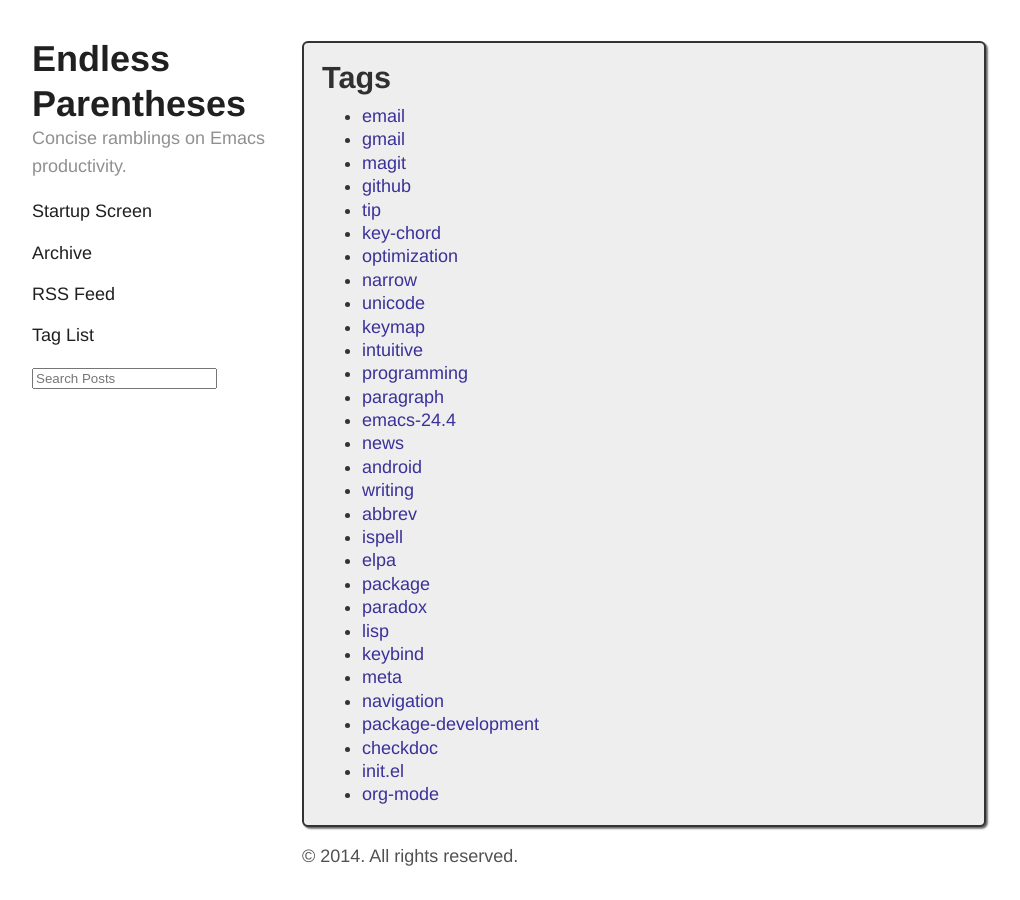
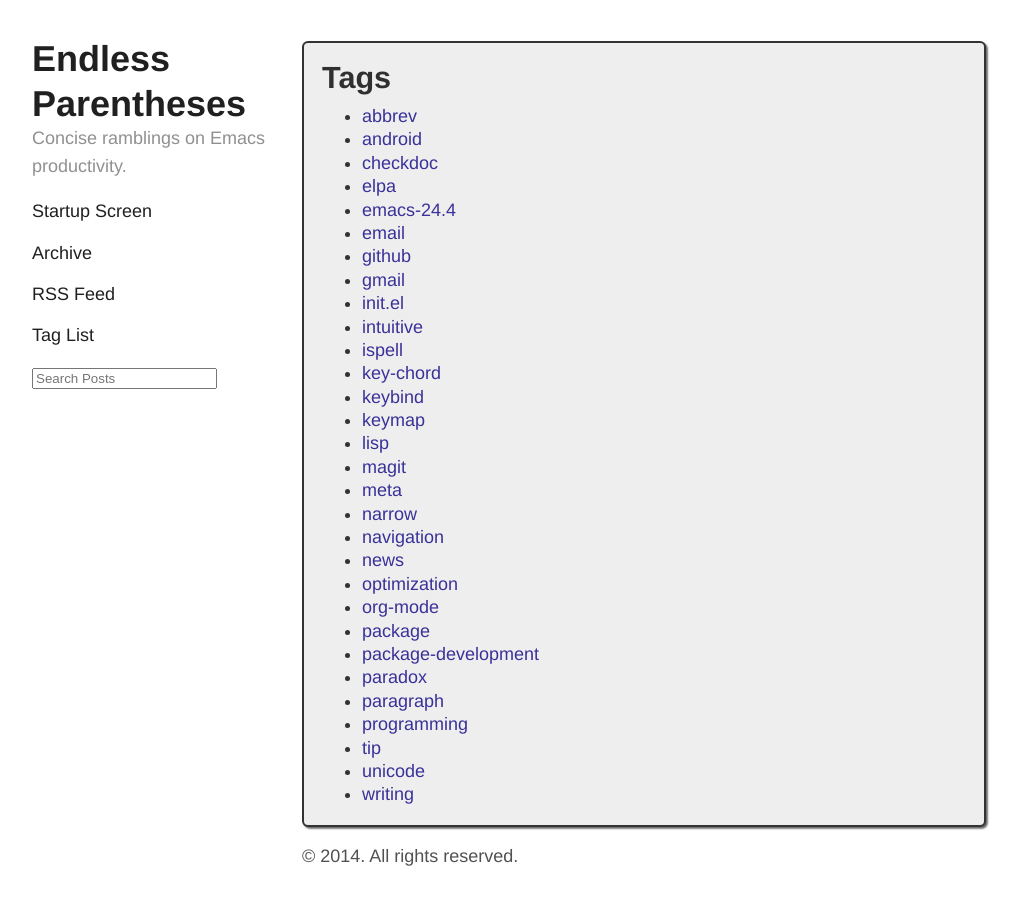
Before and after one commit to Malabarba/EndlessParentheses, a Jekyll site: the page built from tags.html, in a window 1280 px wide. Shown: the whole page, without its empty margins (50-1070 px from the left). Built offline with Jekyll 4.4.1, drawn with Linux system fonts in a browser that asks for light colours; Markdown is read by kramdown in place of the engine named in the settings.

Commit message:
HTML: Sort Tags List

```diff
--- a/tags-expanded.html
+++ b/tags-expanded.html
@@ -3,7 +3,8 @@
 title: Tags Expanded
 ---
 
-{% for tag in site.tags reversed %}
+{% assign sorted_tags = (site.tags | sort:0) %}
+{% for tag in sorted_tags  %}
 <h3 id="{{ tag[0] }}">{{ tag[0] }}</h3>
 <ul class="archive">
 {% for post in tag[1] %}
--- a/tags.html
+++ b/tags.html
@@ -3,7 +3,8 @@
 title: Tags
 ---
 <ul>
-{% for tag in site.tags reversed %}
-<li id="{{ tag[0] }}"><a href="/tags-expanded.html#{{ tag[0] }}">{{ tag[0] }}</a></li>
-{% endfor %}
+  {% assign sorted_tags = (site.tags | sort:0) %}
+  {% for tag in sorted_tags  %}
+  <li id="{{ tag[0] }}"><a href="/tags-expanded.html#{{ tag[0] }}">{{ tag[0] }}</a></li>
+  {% endfor %}
 </ul>
```
